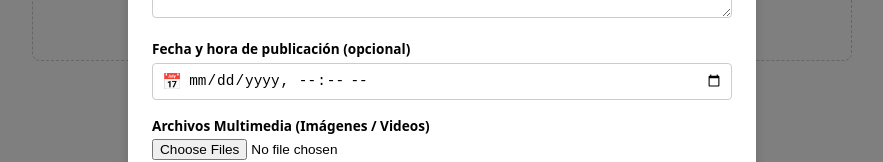
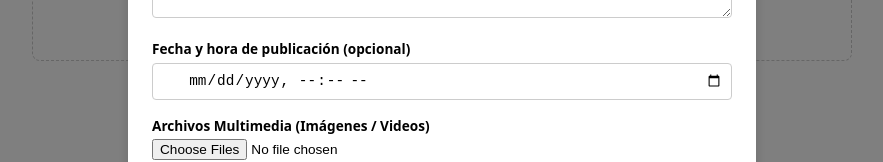
Before and after one commit to flabelicornio/socialforge, a React (Vite) app in the folder apps/desktop/: page / in a window 1280 px wide. Both pictures are taken after a click on the button "+ Nueva Publicación". Shown: the part 219-381 px from the top of the page, without its empty margins (198-1081 px from the left). Built offline with nearby package versions, Linux system fonts and the light colour scheme.

Commit message:
fix: recuperacion garantizada de adjuntos al editar, eliminar el icono de calendario a la izquierda y cierre al hacer clic fuera del modal

```diff
--- a/apps/desktop/src/App.tsx
+++ b/apps/desktop/src/App.tsx
@@ -413,10 +413,7 @@ export function App() {
                       Fecha y hora de publicación (opcional)
                     </label>
                     <div style={{ position: 'relative', display: 'flex', alignItems: 'center' }}>
-                      <span style={{ position: 'absolute', left: '10px', pointerEvents: 'none', fontSize: '1rem' }}>
-                        📅
-                      </span>
-                      <input
+                                            <input
                         type="datetime-local"
                         value={scheduledFor}
                         onChange={(e) => setScheduledFor(e.target.value)}
```
